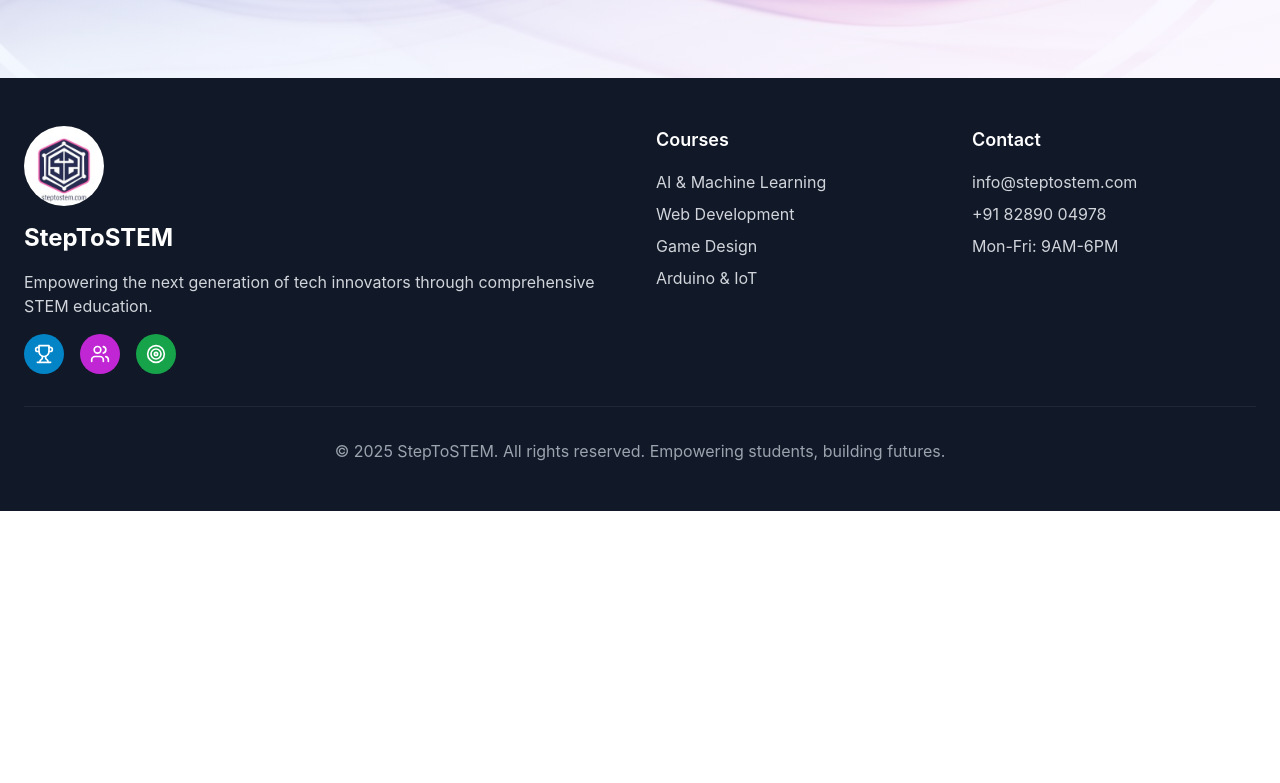
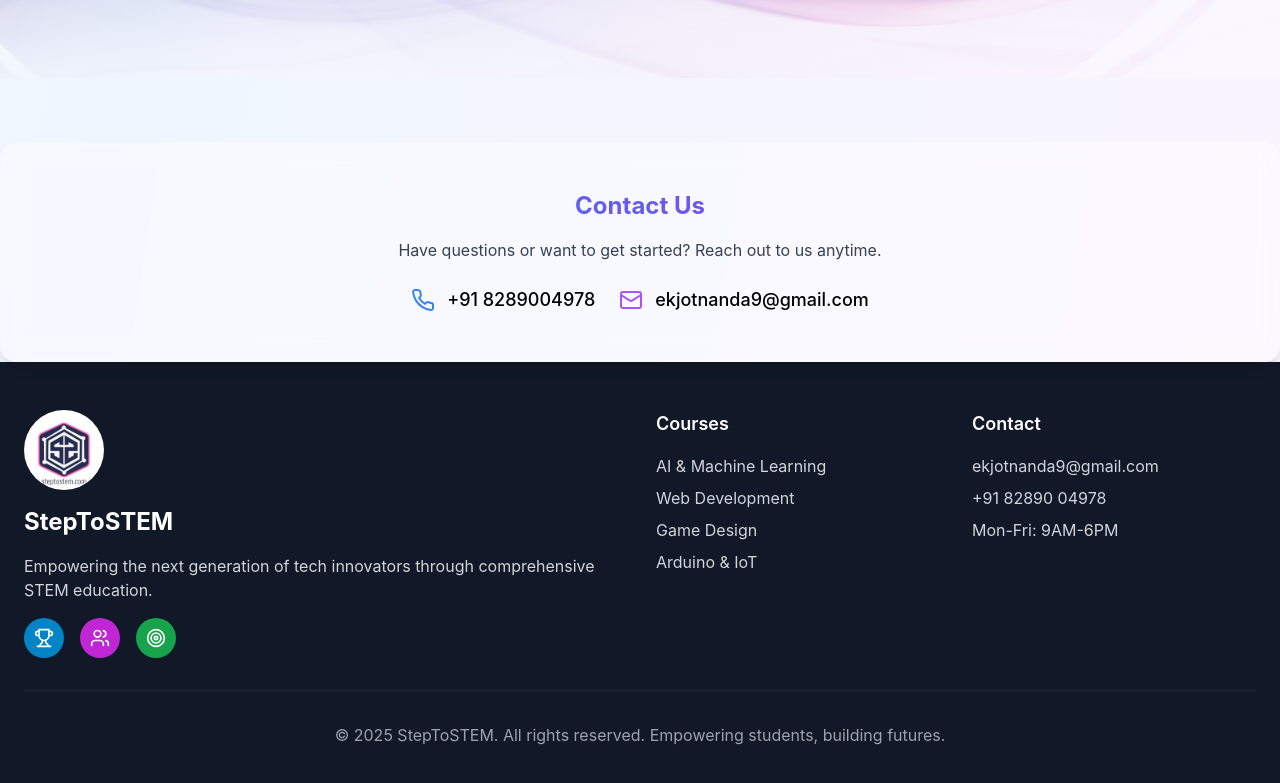
Before and after one commit to shwetakumari-278/steptostem-website, a Next.js app: page / in a window 1280 px wide. Shown: the part 7334-8117 px from the top of the page. Before the commit the page ends 7845 px from the top, so only its background shows below. Built offline with nearby package versions, Linux system fonts and the light colour scheme.

Commit message:
Added contact section and updated footer email

```diff
--- a/app/page.tsx
+++ b/app/page.tsx
@@ -27,6 +27,7 @@
 import TestimonialCard from "@/components/TestimonialCard";
 import ChatButton from "@/components/ChatButton";
 import BackgroundAnimation from "@/components/BackgroundAnimation";
+import ContactBlock from "@/components/components/ContactBlock";
 
 export default function Home() {
   const [activeCourse, setActiveCourse] = useState<string | null>(null);
@@ -999,6 +1000,8 @@
           </motion.div>
         </div>
       </section>
+      {/* Contact Section */}
+      <ContactBlock />
 
       {/* Footer */}
       <footer className="bg-gray-900 text-white py-12">
@@ -1041,7 +1044,7 @@
             <div>
               <h4 className="text-lg font-semibold mb-4">Contact</h4>
               <ul className="space-y-2 text-gray-300">
-                <li>info@steptostem.com</li>
+                <li>ekjotnanda9@gmail.com</li>
                 <li>+91 82890 04978</li>
                 <li>Mon-Fri: 9AM-6PM</li>
               </ul>
--- /dev/null
+++ b/components/components/ContactBlock.tsx
@@ -0,0 +1,43 @@
+"use client";
+
+import { Mail, Phone } from "lucide-react";
+import { motion } from "framer-motion";
+
+export default function ContactBlock() {
+  return (
+    <motion.section
+      initial={{ opacity: 0, y: 30 }}
+      whileInView={{ opacity: 1, y: 0 }}
+      transition={{ duration: 0.6 }}
+      className="mt-16 px-6 py-12 text-center rounded-2xl
+                 bg-white/40 backdrop-blur-md shadow-lg"
+    >
+      <h2 className="text-2xl font-bold mb-4 bg-gradient-to-r from-blue-500 to-purple-600 bg-clip-text text-transparent">
+        Contact Us
+      </h2>
+
+      <p className="text-gray-700 mb-6">
+        Have questions or want to get started? Reach out to us anytime.
+      </p>
+
+      <div className="flex flex-col sm:flex-row justify-center gap-6 text-lg">
+        <div className="flex items-center gap-3">
+          <Phone className="text-blue-500" />
+          <a href="tel:+918289004978" className="font-medium hover:underline">
+            +91 8289004978
+          </a>
+        </div>
+
+        <div className="flex items-center gap-3">
+          <Mail className="text-purple-500" />
+          <a
+            href="mailto:ekjotnanda9@gmail.com"
+            className="font-medium hover:underline"
+          >
+            ekjotnanda9@gmail.com
+          </a>
+        </div>
+      </div>
+    </motion.section>
+  );
+}
```
